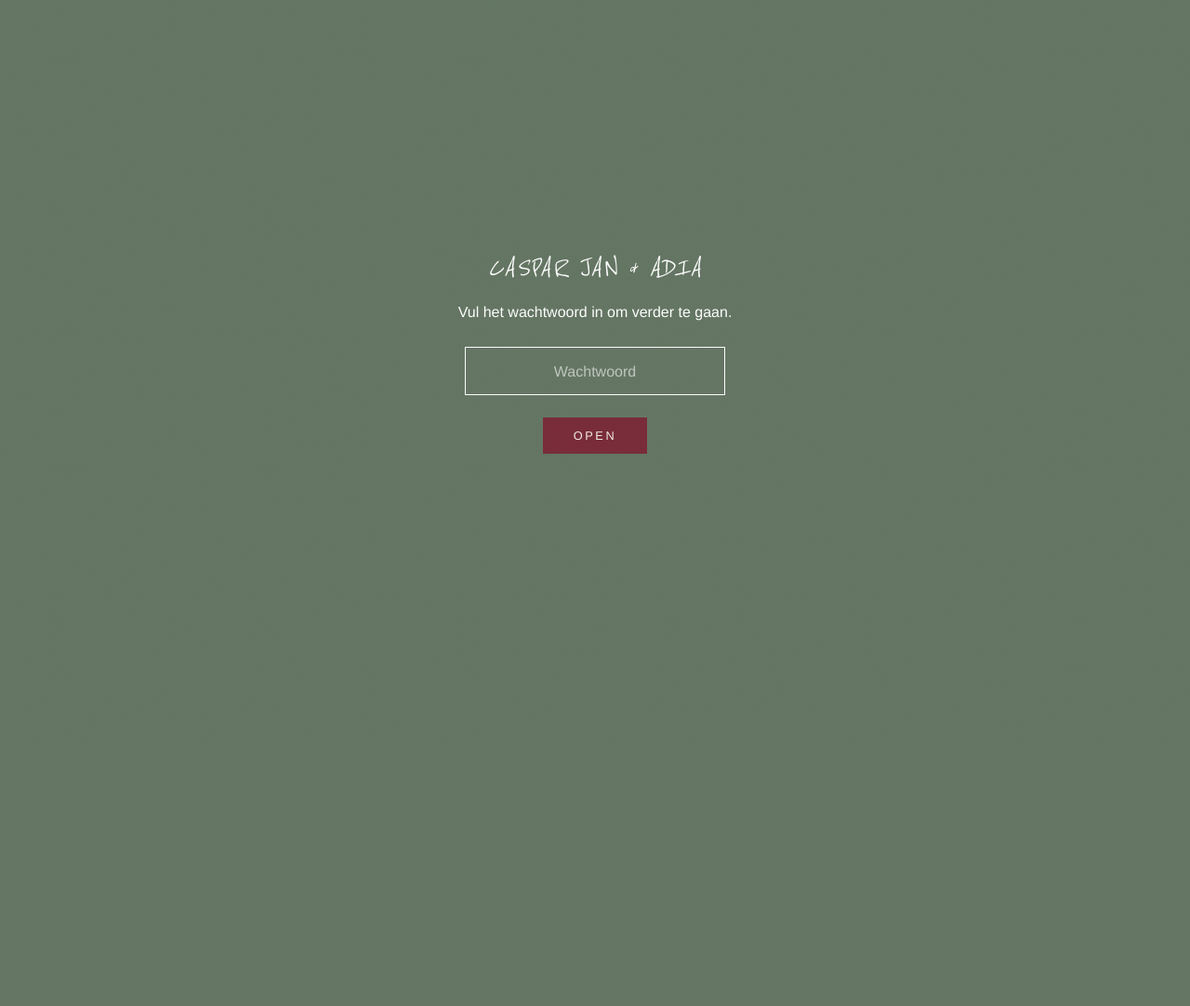
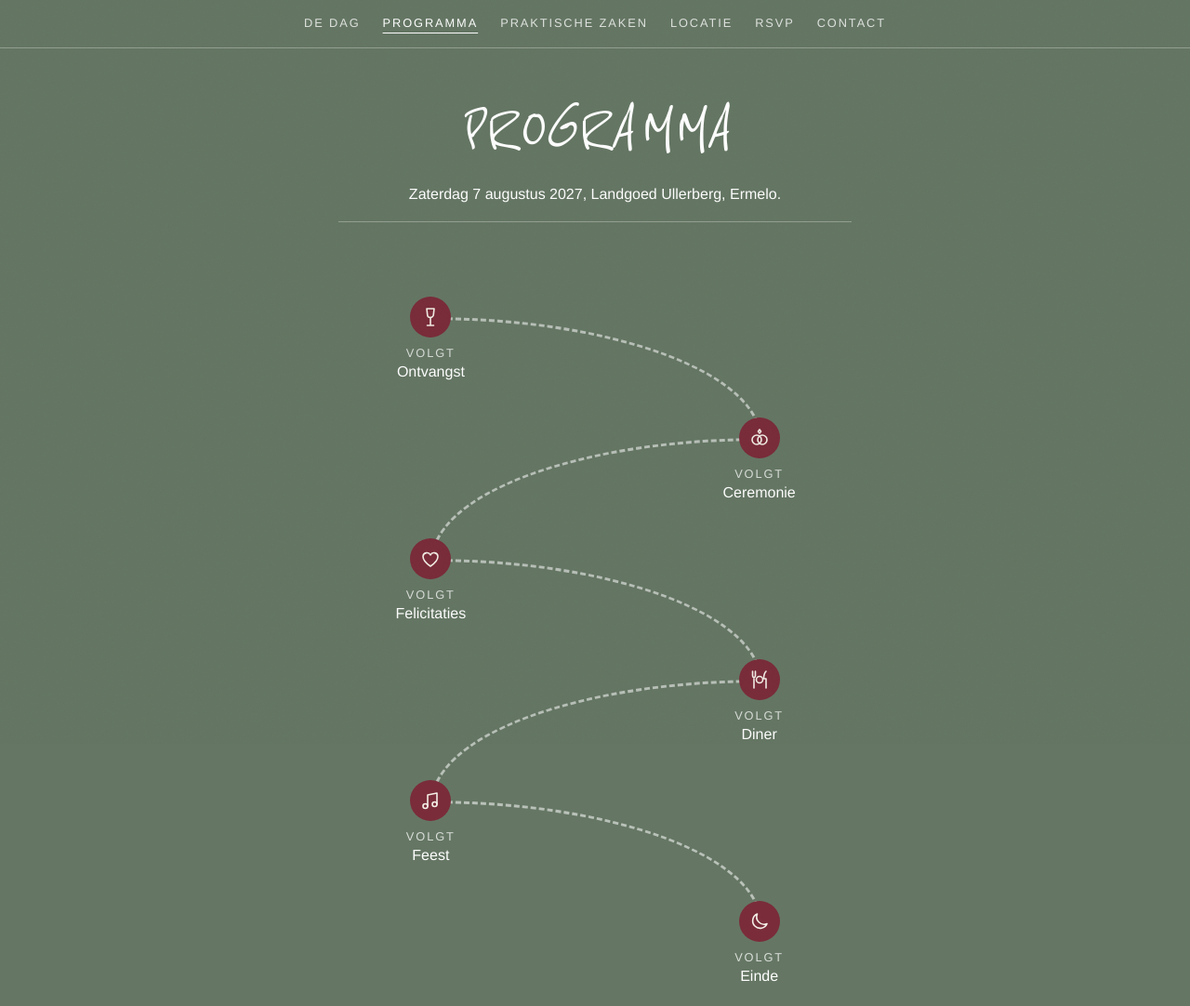
Before and after one commit to AdiaLumadjeng/cj-adia, a plain HTML site: page programma.html in a window 1280 px wide. Shown: the top 1082 px of the page at 93% size. Before the commit the page ends 800 px from the top, so only its background shows below. Drawn offline with Linux system fonts and the light colour scheme.

Commit message:
Add files via upload

```diff
--- a/index.html
+++ b/index.html
@@ -9,7 +9,7 @@
   <link rel="preconnect" href="https://fonts.googleapis.com">
   <link rel="preconnect" href="https://fonts.gstatic.com" crossorigin>
   <link href="https://fonts.googleapis.com/css2?family=Reenie+Beanie&family=Shadows+Into+Light&display=swap" rel="stylesheet">
-  <link rel="stylesheet" href="style.css">
+  <link rel="stylesheet" href="style.css?v=4">
   <script>
     // Wachtwoordscherm: pagina blijft verborgen tot het wachtwoord is ingevuld
     document.documentElement.className = "js";
@@ -86,6 +86,6 @@
     <p class="voet-naam">Caspar Jan <span class="amp">&amp;</span> Adia</p>
   </footer>
 
-  <script src="script.js"></script>
+  <script src="script.js?v=4"></script>
 </body>
 </html>
--- a/programma.html
+++ b/programma.html
@@ -9,31 +9,10 @@
   <link rel="preconnect" href="https://fonts.googleapis.com">
   <link rel="preconnect" href="https://fonts.gstatic.com" crossorigin>
   <link href="https://fonts.googleapis.com/css2?family=Reenie+Beanie&family=Shadows+Into+Light&display=swap" rel="stylesheet">
-  <link rel="stylesheet" href="style.css">
-  <script>
-    // Wachtwoordscherm: pagina blijft verborgen tot het wachtwoord is ingevuld
-    document.documentElement.className = "js";
-    try {
-      if (localStorage.getItem("cj-adia-open") !== "ja") {
-        document.documentElement.className += " vergrendeld";
-      }
-    } catch (fout) {
-      document.documentElement.className += " vergrendeld";
-    }
-  </script>
+  <link rel="stylesheet" href="style.css?v=4">
+  <script>document.documentElement.className = "js";</script>
 </head>
 <body>
-
-  <div class="slot">
-    <form id="slotformulier">
-      <p class="voet-naam">Caspar Jan <span class="amp">&amp;</span> Adia</p>
-      <p>Vul het wachtwoord in om verder te gaan.</p>
-      <input type="password" id="wachtwoord" placeholder="Wachtwoord" autocomplete="off" aria-label="Wachtwoord">
-      <br>
-      <button class="knop" type="submit">Open</button>
-      <p id="slotfout" role="alert"></p>
-    </form>
-  </div>
 
   <nav class="nav">
       <a href="index.html#dag">De dag</a>
@@ -49,15 +28,37 @@
     <h1 class="page-title">Programma</h1>
     <p>Zaterdag 7 augustus 2027, Landgoed Ullerberg, Ermelo.</p>
 
-    <!-- Vervang "Volgt" door de echte tijden en pas de onderdelen aan. -->
+    <!--
+      Dit is de route-weergave. Wil je terug naar een gewone lijst?
+      Verander hieronder class="stops route" in class="stops lijst". Meer niet.
+      Vervang "Volgt" door de echte tijden en pas de onderdelen aan.
+    -->
     <section>
-      <ul class="timeline">
-        <li><span>Volgt</span> Ontvangst</li>
-        <li><span>Volgt</span> Ceremonie</li>
-        <li><span>Volgt</span> Felicitaties</li>
-        <li><span>Volgt</span> Diner</li>
-        <li><span>Volgt</span> Feest</li>
-        <li><span>Volgt</span> Einde</li>
+      <ul class="stops route">
+        <li class="reveal">
+          <span class="icon"><svg viewBox="0 0 24 24" width="24" height="24" fill="none" stroke="#f3eee6" stroke-width="1.6" stroke-linecap="round" stroke-linejoin="round" aria-hidden="true"><path d="M8 3h8l-.7 6.2a3.3 3.3 0 0 1-6.6 0z"/><path d="M12 12.5V20M8.5 21h7"/></svg></span>
+          <span class="tekst"><span class="tijd">Volgt</span><span class="naam">Ontvangst</span></span>
+        </li>
+        <li class="reveal">
+          <span class="icon"><svg viewBox="0 0 24 24" width="24" height="24" fill="none" stroke="#f3eee6" stroke-width="1.6" stroke-linecap="round" stroke-linejoin="round" aria-hidden="true"><circle cx="9" cy="14" r="5"/><circle cx="15" cy="14" r="5"/><path d="M12 3l1.5 2L12 7 10.5 5z"/></svg></span>
+          <span class="tekst"><span class="tijd">Volgt</span><span class="naam">Ceremonie</span></span>
+        </li>
+        <li class="reveal">
+          <span class="icon"><svg viewBox="0 0 24 24" width="24" height="24" fill="none" stroke="#f3eee6" stroke-width="1.6" stroke-linecap="round" stroke-linejoin="round" aria-hidden="true"><path d="M12 20C6 16 4 12.5 4 9.5A4.2 4.2 0 0 1 12 8a4.2 4.2 0 0 1 8 1.5C20 12.5 18 16 12 20z"/></svg></span>
+          <span class="tekst"><span class="tijd">Volgt</span><span class="naam">Felicitaties</span></span>
+        </li>
+        <li class="reveal">
+          <span class="icon"><svg viewBox="0 0 24 24" width="24" height="24" fill="none" stroke="#f3eee6" stroke-width="1.6" stroke-linecap="round" stroke-linejoin="round" aria-hidden="true"><path d="M4.5 3v5a1.5 1.5 0 0 0 3 0V3M6 9.500V21"/><circle cx="12" cy="12" r="3.500"/><path d="M19 3c-2 2-2.500 5-2.500 8H19v10"/></svg></span>
+          <span class="tekst"><span class="tijd">Volgt</span><span class="naam">Diner</span></span>
+        </li>
+        <li class="reveal">
+          <span class="icon"><svg viewBox="0 0 24 24" width="24" height="24" fill="none" stroke="#f3eee6" stroke-width="1.6" stroke-linecap="round" stroke-linejoin="round" aria-hidden="true"><path d="M9 18V6l10-2v12"/><circle cx="6.500" cy="18" r="2.500"/><circle cx="16.500" cy="16" r="2.500"/></svg></span>
+          <span class="tekst"><span class="tijd">Volgt</span><span class="naam">Feest</span></span>
+        </li>
+        <li class="reveal">
+          <span class="icon"><svg viewBox="0 0 24 24" width="24" height="24" fill="none" stroke="#f3eee6" stroke-width="1.6" stroke-linecap="round" stroke-linejoin="round" aria-hidden="true"><path d="M20 14.500A8 8 0 0 1 9.500 4a8 8 0 1 0 10.500 10.500z"/></svg></span>
+          <span class="tekst"><span class="tijd">Volgt</span><span class="naam">Einde</span></span>
+        </li>
       </ul>
     </section>
 
@@ -67,6 +68,6 @@
     <p class="voet-naam">Caspar Jan <span class="amp">&amp;</span> Adia</p>
   </footer>
 
-  <script src="script.js"></script>
+  <script src="script.js?v=4"></script>
 </body>
 </html>
--- a/style.css
+++ b/style.css
@@ -218,20 +218,85 @@ footer .voet-naam { margin: 0; }
 }
 
 /* ---------- Programma ---------- */
-.timeline {
+.stops {
   list-style: none;
   padding: 0;
-  margin: 1.5rem 0 0;
+  margin: 2rem 0 0;
 }
 
-.timeline span {
+.tijd {
   display: block;
   font-size: 0.8rem;
   letter-spacing: 0.15em;
   text-transform: uppercase;
-  opacity: 0.7;
-  margin-top: 1rem;
+  opacity: 0.75;
 }
+
+.naam { display: block; }
+
+/* Weergave 1: route (class="stops route") */
+.route li {
+  position: relative;
+  height: 130px;
+}
+
+.route li:last-child { height: 110px; }
+
+.route .icon {
+  position: absolute;
+  top: 0;
+  width: 44px;
+  height: 44px;
+  margin-left: -22px;
+  border-radius: 50%;
+  background: var(--bordeaux);
+  display: flex;
+  align-items: center;
+  justify-content: center;
+  z-index: 1;
+}
+
+.route .tekst {
+  position: absolute;
+  top: 52px;
+  width: 130px;
+  margin-left: -65px;
+  text-align: center;
+  line-height: 1.4;
+}
+
+.route li:nth-child(odd) .icon,
+.route li:nth-child(odd) .tekst { left: 18%; }
+
+.route li:nth-child(even) .icon,
+.route li:nth-child(even) .tekst { left: 82%; }
+
+/* De stippellijn tussen twee stops */
+.route li:not(:last-child)::after {
+  content: "";
+  position: absolute;
+  top: 22px;
+  left: 18%;
+  width: 64%;
+  height: 130px;
+  border: 3px dashed rgba(255, 255, 255, 0.55);
+}
+
+.route li:nth-child(odd):not(:last-child)::after {
+  border-left: none;
+  border-bottom: none;
+  border-top-right-radius: 100% 100%;
+}
+
+.route li:nth-child(even):not(:last-child)::after {
+  border-right: none;
+  border-bottom: none;
+  border-top-left-radius: 100% 100%;
+}
+
+/* Weergave 2: gewone lijst (class="stops lijst") */
+.lijst .icon { display: none; }
+.lijst li { margin-top: 1.2rem; }
 
 h3 {
   font-size: 0.9rem;
```
Also changed, not shown: locatie.html (+3 -24 lines), praktisch.html (+3 -24 lines).
